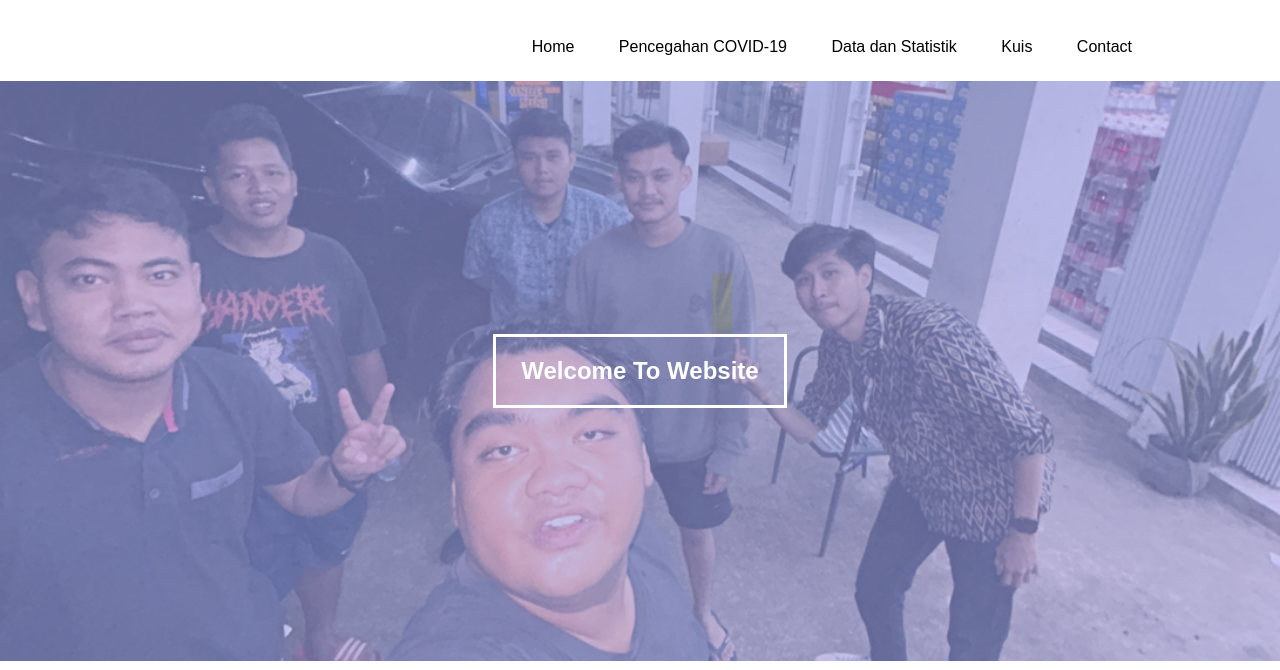
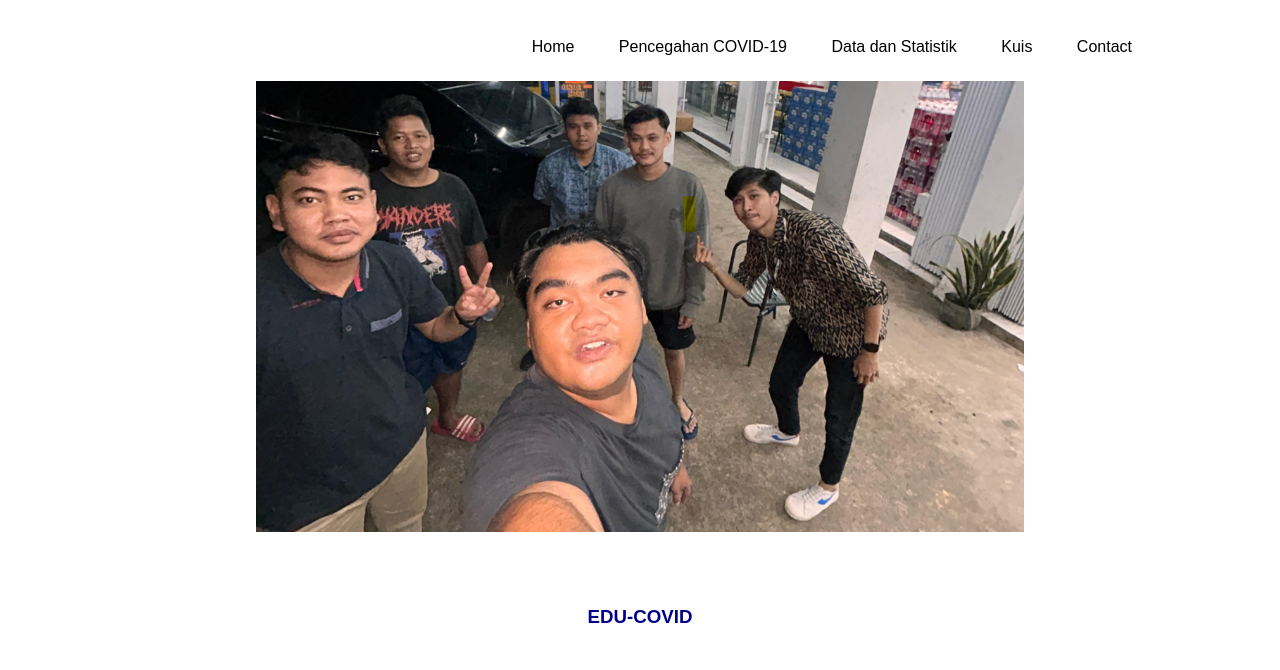
Before and after one commit to herisubagja18/ilyasjamancovid, a plain HTML site: page index.html in a window 1280 px wide. Shown: the part 64-734 px from the top of the page. Drawn offline with nearby package versions, Linux system fonts and the light colour scheme.

Commit message:
Update index.html

```diff
--- a/index.html
+++ b/index.html
@@ -38,9 +38,7 @@
         </ul>
       </div>
     </header>
-    <section class="whoa">
-      <h2>Welcome To Website</h2>
-    </section>
+    <center><p><p><p><img src="geooo.png" width="60%"></p></p></p></center>
 
     <section class="about">
       <div class="container">
```
